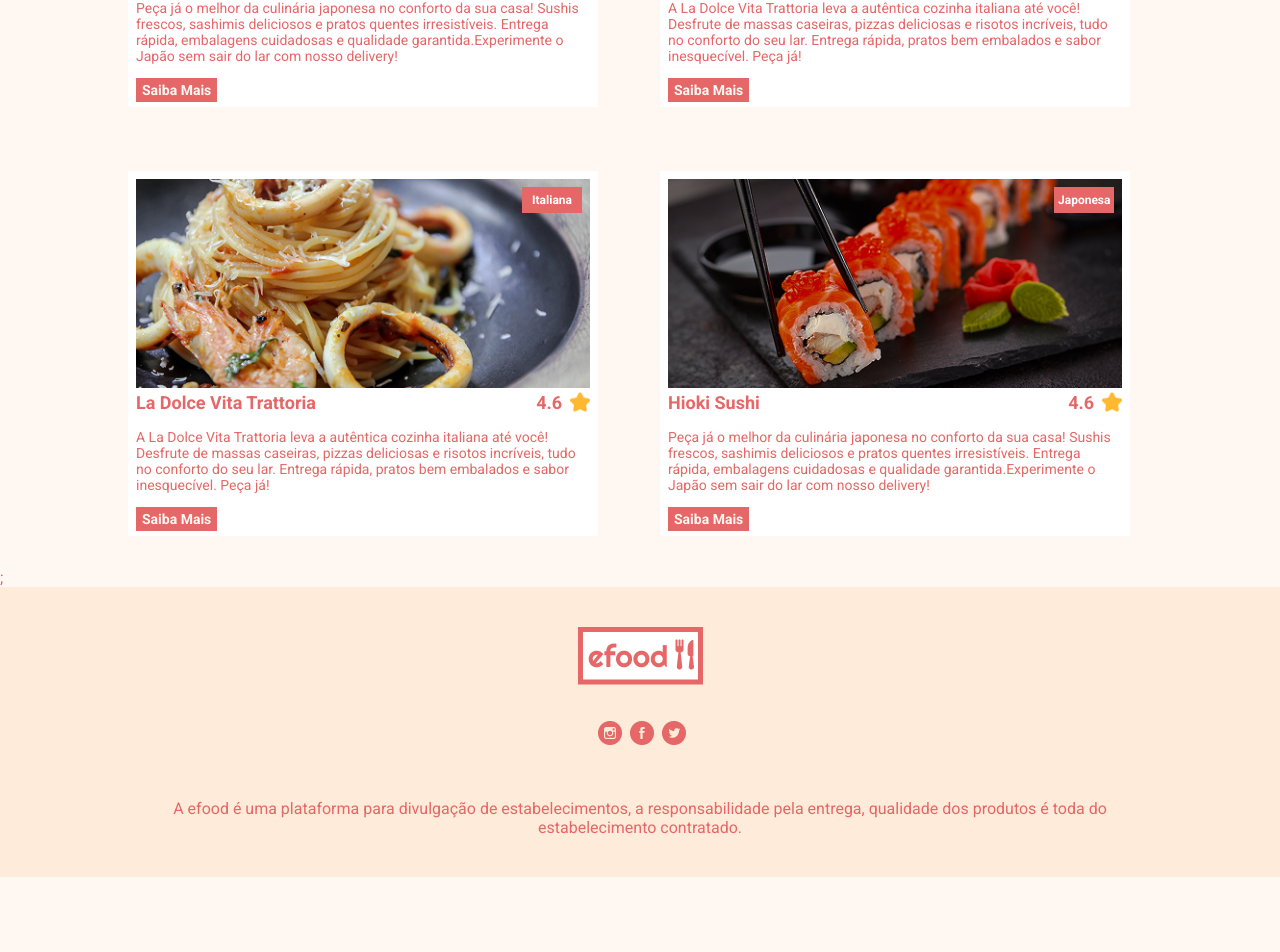
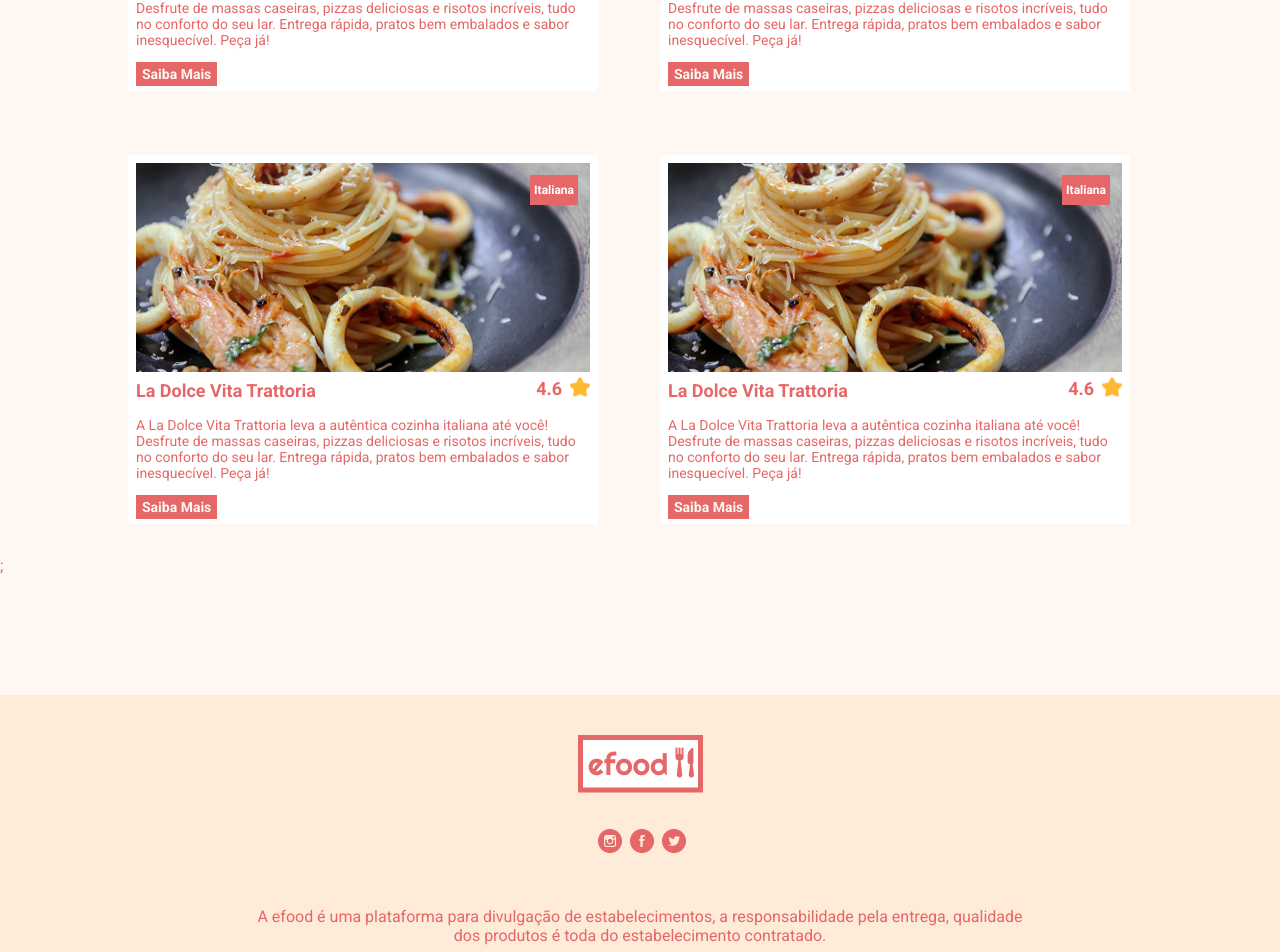
Before and after one commit to engfrontfelipe/projeto_exercicio_final, a React (Vite) app: page / in a window 1280 px wide. Shown: the part 1202-2154 px from the top of the page. Before the commit the page ends 2079 px from the top, so only its background shows below. Built offline with nearby package versions, Linux system fonts and the light colour scheme.

Commit message:
Ajustes solicitados pelo tutor realizados com sucesso.

```diff
--- a/src/components/Footer/index.tsx
+++ b/src/components/Footer/index.tsx
@@ -2,7 +2,7 @@ import logo from "../../assets/images/logo.png";
 import instagram from "../../assets/images/instagram.png";
 import facebook from "../../assets/images/facebook.png";
 import X from "../../assets/images/twitter.png";
-import { FooterContainer, ImgLogo, Ul } from "./styles";
+import { FooterContainer, ImgLogo, Ul, P } from "./styles";
 
 const Footer = () => (
   <FooterContainer>
@@ -19,11 +19,11 @@ const Footer = () => (
           <img src={X} alt="Logo X" />
         </li>
       </Ul>
-      <p>
+      <P>
         A efood é uma plataforma para divulgação de estabelecimentos, a
         responsabilidade pela entrega, qualidade dos produtos é toda do
         estabelecimento contratado.
-      </p>
+      </P>
     </div>
   </FooterContainer>
 );
--- a/src/components/Footer/styles.ts
+++ b/src/components/Footer/styles.ts
@@ -4,7 +4,9 @@ import { colors } from "../../style";
 export const FooterContainer = styled.footer`
   text-align: center;
   padding: 40px 0;
+  height: 298px;
   background-color: ${colors.pinkFooter};
+  margin-top: 120px;
 `;
 
 export const Ul = styled.ul`
@@ -19,4 +21,9 @@ export const Ul = styled.ul`
   }
 `;
 
+export const P = styled.p`
+  width: 780px;
+  text-align: center;
+  margin: 0 auto;
+`
 export const ImgLogo = styled.img``;
--- a/src/components/Header/index.tsx
+++ b/src/components/Header/index.tsx
@@ -24,7 +24,7 @@ const Header = ({ modelHeader }: Props) => (
           0 produto(s) no carrinho
         </S.LinkHeader>
         <S.Title modelHeader={modelHeader}>
-          Viva experiências gastronômicasno conforto da sua casa
+          Viva experiências gastronômicas no conforto da sua casa
         </S.Title>
       </div>
     </S.ImgHeader>
--- a/src/components/Header/styles.ts
+++ b/src/components/Header/styles.ts
@@ -6,7 +6,6 @@ export type Props = {
   modelHeader: "HeaderMin" | "HeaderMax";
 };
 export const ImgHeader = styled.div<Omit<Props, "textHeader" | "logoHeader">>`
-  margin-top: 24px;
   width: 100%;
   height: ${(props) => (props.modelHeader === "HeaderMax" ? "380px" : "186px")};
   display: flex;
@@ -40,12 +39,12 @@ export const Title = styled.h1<Props>`
   font-size: 36px;
   display: ${(props) => (props.modelHeader === "HeaderMax" ? "flex" : "none")};
   margin-bottom: 40px;
-  width: 540px;
+  width: 580px;
 `;
 
 export const LinkHeader = styled(Link)<Props>`
-  font-weight: bold;
+  font-weight: 900;
   display: ${(props) => (props.modelHeader === "HeaderMin" ? "flex" : "none")};
-  width: 90px;
+  width: 180px;
   padding-bottom: 80px;
 `;
--- a/src/components/Restaurant/index.tsx
+++ b/src/components/Restaurant/index.tsx
@@ -6,23 +6,30 @@ type Props = {
   title: string;
   image: string;
   text: string;
-  children: string;
+  val: string;
+  tag: string;
+  tagTwo?: string;
 };
 
-const Restaurant = ({ title, image, text, children }: Props) => {
-
+const Restaurant = ({ title, image, text, tag, tagTwo, val }: Props) => {
   return (
     <div className="container ">
       <S.Card>
-        <TagContainer children={children} />
+        <S.DivFlex>
+          {tagTwo && <TagContainer>{tagTwo}</TagContainer>}
+          {tag && <TagContainer>{tag}</TagContainer>}
+        </S.DivFlex>
+
         <S.Img src={image} alt="Comida japonesa" />
+
         <S.Flex>
-          <S.Title>{title} </S.Title>
+          <S.Title>{title}</S.Title>
           <S.FlexAval>
-            <S.Aval>4.6</S.Aval>
+            <S.Aval>{val}</S.Aval>
             <S.Star src={star} alt="Estrela" />
           </S.FlexAval>
         </S.Flex>
+
         <S.Text>{text}</S.Text>
         <S.Button to={'/profile'}>Saiba Mais</S.Button>
       </S.Card>
--- a/src/components/Restaurant/styles.ts
+++ b/src/components/Restaurant/styles.ts
@@ -12,18 +12,24 @@ export const Card = styled.div`
 
 export const Img = styled.img`
   width: 100%;
+  height: auto;
+  display: block;
 `;
+
 export const Title = styled.h2`
   font-size: 18px;
   font-weight: bold;
   margin-bottom: 16px;
+  margin-top: 8px;
   display: flex;
   align-items: center;
 `;
+
 export const Text = styled.p`
   font-size: 14px;
   margin-bottom: 16px;
 `;
+
 export const Button = styled(Link)`
   padding: 4px 6px;
   color: ${colors.background};
@@ -31,6 +37,7 @@ export const Button = styled(Link)`
   font-weight: 700;
   font-size: 14px;
   margin-bottom: 8px;
+  margin-top: 16px;
   border: none;
   cursor: pointer;
 `;
@@ -39,15 +46,31 @@ export const Flex = styled.div`
   display: flex;
   justify-content: space-between;
 `;
+
 export const FlexAval = styled.div`
   display: flex;
 `;
 
 export const Star = styled.img`
   height: 20px;
+  width: auto;
+  margin-top: 5px;
   margin-left: 8px;
 `;
 
 export const Aval = styled.h2`
   font-size: 18px;
+  margin-top: 6px;
+
 `;
+
+export const DivFlex = styled.div`
+  display: flex;
+  gap: 8px;
+  margin-bottom: 8px;
+  flex-wrap: wrap;
+  position: absolute;
+  top: 20px;
+  right: 20px;
+z-index: 10;
+`;
--- a/src/components/RestaurantList/index.tsx
+++ b/src/components/RestaurantList/index.tsx
@@ -11,7 +11,9 @@ export const models: ModelRest[] = [
     text: "Peça já o melhor da culinária japonesa no conforto da sua casa! Sushis frescos, sashimis deliciosos e pratos quentes irresistíveis. Entrega rápida, embalagens cuidadosas e qualidade garantida.Experimente o Japão sem sair do lar com nosso delivery!",
     image: hioki,
     id: 1,
-    children: "Japonesa",
+    tag: "Japonesa",
+    tagTwo: "Destaque da Semana",
+    val: "4.9"
   },
 
   {
@@ -19,23 +21,32 @@ export const models: ModelRest[] = [
     text: "A La Dolce Vita Trattoria leva a autêntica cozinha italiana até você! Desfrute de massas caseiras, pizzas deliciosas e risotos incríveis, tudo no conforto do seu lar. Entrega rápida, pratos bem embalados e sabor inesquecível. Peça já!",
     image: laDoce,
     id: 2,
-    children: "Italiana",
+    tag: "Italiana",
+    val: "4.6"
+
+
   },
 
+
   {
-    title: "Hioki Sushi ",
-    text: "Peça já o melhor da culinária japonesa no conforto da sua casa! Sushis frescos, sashimis deliciosos e pratos quentes irresistíveis. Entrega rápida, embalagens cuidadosas e qualidade garantida.Experimente o Japão sem sair do lar com nosso delivery!",
-    image: hioki,
+    title: "La Dolce Vita Trattoria",
+    text: "A La Dolce Vita Trattoria leva a autêntica cozinha italiana até você! Desfrute de massas caseiras, pizzas deliciosas e risotos incríveis, tudo no conforto do seu lar. Entrega rápida, pratos bem embalados e sabor inesquecível. Peça já!",
+    image: laDoce,
     id: 3,
-    children: "Japonesa",
+    tag: "Italiana",
+    val: "4.6"
+
   },
+
 
   {
     title: "La Dolce Vita Trattoria",
     text: "A La Dolce Vita Trattoria leva a autêntica cozinha italiana até você! Desfrute de massas caseiras, pizzas deliciosas e risotos incríveis, tudo no conforto do seu lar. Entrega rápida, pratos bem embalados e sabor inesquecível. Peça já!",
     image: laDoce,
     id: 4,
-    children: "Italiana",
+    tag: "Italiana",
+    val: "4.6"
+
   },
 
   {
@@ -43,16 +54,21 @@ export const models: ModelRest[] = [
     text: "A La Dolce Vita Trattoria leva a autêntica cozinha italiana até você! Desfrute de massas caseiras, pizzas deliciosas e risotos incríveis, tudo no conforto do seu lar. Entrega rápida, pratos bem embalados e sabor inesquecível. Peça já!",
     image: laDoce,
     id: 5,
-    children: "Italiana",
+    tag: "Italiana",
+    val: "4.6"
+
   },
 
   {
-    title: "Hioki Sushi ",
-    text: "Peça já o melhor da culinária japonesa no conforto da sua casa! Sushis frescos, sashimis deliciosos e pratos quentes irresistíveis. Entrega rápida, embalagens cuidadosas e qualidade garantida.Experimente o Japão sem sair do lar com nosso delivery!",
-    image: hioki,
-    id: 1,
-    children: "Japonesa",
+    title: "La Dolce Vita Trattoria",
+    text: "A La Dolce Vita Trattoria leva a autêntica cozinha italiana até você! Desfrute de massas caseiras, pizzas deliciosas e risotos incríveis, tudo no conforto do seu lar. Entrega rápida, pratos bem embalados e sabor inesquecível. Peça já!",
+    image: laDoce,
+    id: 6,
+    tag: "Italiana",
+    val: "4.6"
+
   },
+
 ];
 
 const RestaurantList = () => {
@@ -65,7 +81,9 @@ const RestaurantList = () => {
               title={model.title}
               text={model.text}
               image={model.image}
-              children={model.children}
+              tagTwo= {model.tagTwo}
+              tag={model.tag}
+              val= {model.val}
             />
           </li>
         ))}
--- a/src/components/RestaurantList/styles.ts
+++ b/src/components/RestaurantList/styles.ts
@@ -7,8 +7,6 @@ export const Ul = styled.ul`
   grid-column-gap: 40px;
 
   ${TagContainer} {
-    position: absolute;
-    top: 16px;
-    right: 16px;
+
   }
 `;
--- a/src/components/Tags/style.ts
+++ b/src/components/Tags/style.ts
@@ -5,9 +5,8 @@ import { colors } from "../../style";
 export const TagContainer = styled.div<Props>`
   color: ${colors.white};
   background-color: ${colors.pink};
-  padding: 6px 4px;
+  padding: 8px 4px;
   font-size: 12px;
   font-weight: bold;
-  width: 60px;
   text-align: center;
 `;
```
Also changed, not shown: src/components/Tags/index.tsx (+4 -3 lines), src/models/ModelRest.ts (+10 -3 lines).
